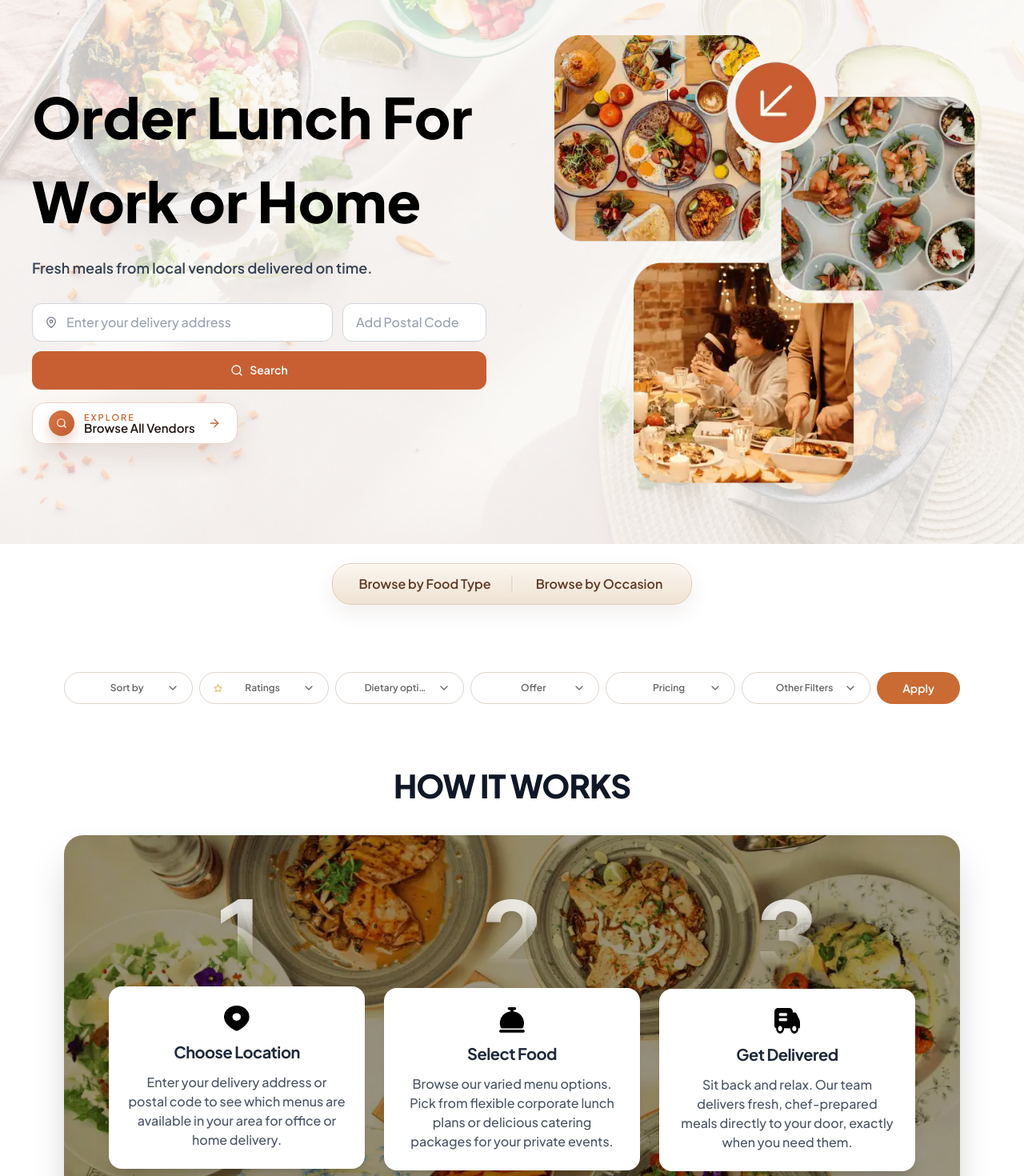
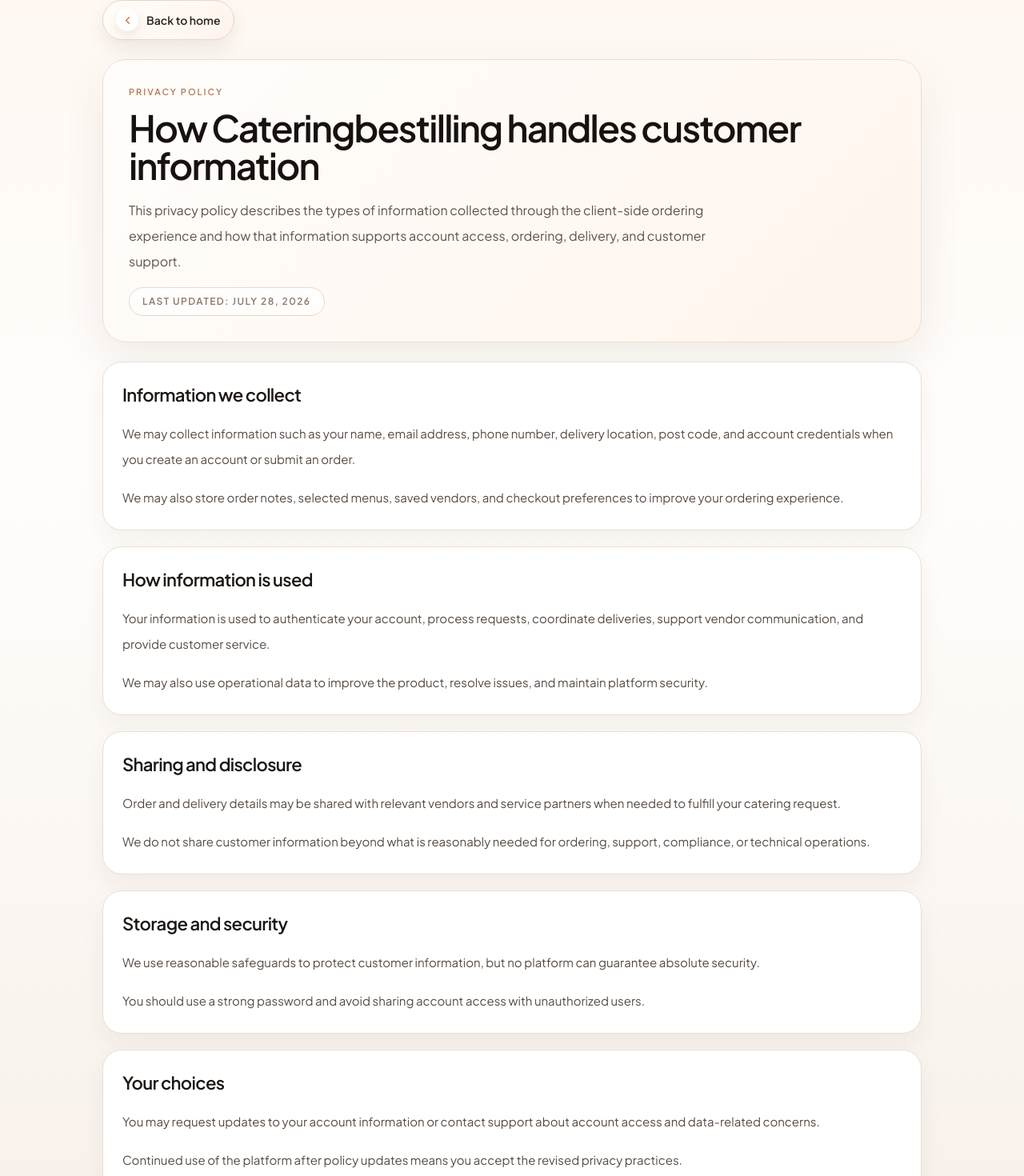
Before and after one commit to MuhammadNoumanAfzal/catering-bestilling-no, a React (Vite) app: page /privacy-policy in a window 1280 px wide. Before the commit this address led to /. Shown: the part 120-1590 px from the top of the page at 80% size. Built offline with nearby package versions, Linux system fonts and the light colour scheme; no server answers.

Commit message:
feat: add Terms and Privacy Policy pages with routing and links in relevant components

```diff
--- a/src/app/router/AppRouter.jsx
+++ b/src/app/router/AppRouter.jsx
@@ -56,6 +56,10 @@ const BrowseOccasionPage = lazy(() =>
   import("../../features/browse/pages/BrowseOccasionPage"),
 );
 const ContactPage = lazy(() => import("../../features/contact/pages/ContactPage"));
+const TermsPage = lazy(() => import("../../features/legal/pages/TermsPage"));
+const PrivacyPolicyPage = lazy(() =>
+  import("../../features/legal/pages/PrivacyPolicyPage"),
+);
 const OrderConfirmedPage = lazy(() =>
   import("../../features/order").then((module) => ({
     default: module.OrderConfirmedPage,
@@ -144,6 +148,8 @@ export default function AppRouter() {
             <Route path="/browse/food-type" element={<BrowseFoodTypePage />} />
             <Route path="/browse/occasion" element={<BrowseOccasionPage />} />
             <Route path="/contact" element={<ContactPage />} />
+            <Route path="/terms-and-conditions" element={<TermsPage />} />
+            <Route path="/privacy-policy" element={<PrivacyPolicyPage />} />
             <Route path="/vendor/:vendorSlug" element={<VendorProfilePage />} />
             <Route
               path="/vendor/:vendorSlug/reviews"
--- a/src/components/shared/Footer.jsx
+++ b/src/components/shared/Footer.jsx
@@ -9,6 +9,8 @@ const footerLinks = [
   { label: "Occasions", to: "/browse/occasion" },
   { label: "Vendors", to: "/vendors/featured" },
   { label: "Contact", to: "/contact" },
+  { label: "Terms", to: "/terms-and-conditions" },
+  { label: "Privacy", to: "/privacy-policy" },
 ];
 
 const socialLinks = [
@@ -107,7 +109,6 @@ export default function Footer() {
 
             <div className="mt-4 flex flex-col gap-1 text-[12px] text-[#ffd9c7] sm:flex-row sm:items-center sm:justify-between">
               <p>© 2026 Cateringbestilling</p>
-              <p>Designed for faster, calmer ordering.</p>
             </div>
           </div>
         </div>
--- a/src/features/auth/flows/sign-up/SignUpPage.jsx
+++ b/src/features/auth/flows/sign-up/SignUpPage.jsx
@@ -147,8 +147,15 @@ export default function SignUpPage() {
 
         <p className="text-[12px] leading-5 text-[#867d75]">
           By creating an account, you agree to our{" "}
-          <Link to="/" className="font-semibold text-[#c85f33]">
-            Terms and Privacy Policy
+          <Link
+            to="/terms-and-conditions"
+            className="font-semibold text-[#c85f33]"
+          >
+            Terms &amp; Conditions
+          </Link>{" "}
+          and{" "}
+          <Link to="/privacy-policy" className="font-semibold text-[#c85f33]">
+            Privacy Policy
           </Link>
           .
         </p>
--- a/src/features/checkOut/components/CheckoutSummaryPanel.jsx
+++ b/src/features/checkOut/components/CheckoutSummaryPanel.jsx
@@ -1,4 +1,5 @@
 import VendorSummaryCard from "./summary/VendorSummaryCard";
+import { Link } from "react-router-dom";
 import {
   formatCurrency,
   getCheckoutTotals,
@@ -64,8 +65,21 @@ export default function CheckoutSummaryPanel({
 
           <div className="mt-3 rounded-[16px] border border-[#ead6ca] bg-white px-4 py-4">
             <p className="type-subpara text-[#8b8580]">
-              I agree to the Terms &amp; Conditions and complete payment for
-              this order.
+              I agree to the{" "}
+              <Link
+                to="/terms-and-conditions"
+                className="font-semibold text-[#c85f33]"
+              >
+                Terms &amp; Conditions
+              </Link>{" "}
+              and{" "}
+              <Link
+                to="/privacy-policy"
+                className="font-semibold text-[#c85f33]"
+              >
+                Privacy Policy
+              </Link>{" "}
+              and complete payment for this order.
             </p>
             <button
               type="button"
--- /dev/null
+++ b/src/features/legal/components/LegalPageLayout.jsx
@@ -0,0 +1,51 @@
+import BackLinkButton from "../../../components/shared/BackLinkButton";
+
+function LegalSection({ title, children }) {
+  return (
+    <section className="rounded-[24px] border border-[#eadfd5] bg-white p-5 shadow-[0_14px_30px_rgba(55,34,19,0.05)] sm:p-6">
+      <h2 className="text-[22px] font-semibold tracking-[-0.03em] text-[#1d1713]">
+        {title}
+      </h2>
+      <div className="mt-4 space-y-4 text-[15px] leading-8 text-[#564b43]">
+        {children}
+      </div>
+    </section>
+  );
+}
+
+export default function LegalPageLayout({
+  eyebrow,
+  title,
+  intro,
+  updatedLabel = "Last updated: July 28, 2026",
+  children,
+}) {
+  return (
+    <main className="min-h-screen bg-[linear-gradient(180deg,#fff8f2_0%,#fffdfb_40%,#f8f1ea_100%)] px-4 py-8 sm:px-6 lg:px-8">
+      <div className="mx-auto max-w-5xl">
+        <BackLinkButton to="/" className="mb-6">
+          Back to home
+        </BackLinkButton>
+
+        <div className="rounded-[30px] border border-[#eadfd5] bg-[linear-gradient(135deg,#fffdfb_0%,#fff5ed_100%)] p-6 shadow-[0_24px_56px_rgba(55,34,19,0.07)] sm:p-8">
+          <p className="text-[11px] font-semibold uppercase tracking-[0.18em] text-[#b37a59]">
+            {eyebrow}
+          </p>
+          <h1 className="mt-3 text-[34px] font-semibold leading-[1.04] tracking-[-0.04em] text-[#17120f] sm:text-[46px]">
+            {title}
+          </h1>
+          <p className="mt-4 max-w-3xl text-[15px] leading-8 text-[#5f534a] sm:text-[16px]">
+            {intro}
+          </p>
+          <p className="mt-4 inline-flex rounded-full border border-[#ead7c9] bg-white/80 px-4 py-2 text-[12px] font-semibold uppercase tracking-[0.12em] text-[#8d7768]">
+            {updatedLabel}
+          </p>
+        </div>
+
+        <div className="mt-6 space-y-5">{children}</div>
+      </div>
+    </main>
+  );
+}
+
+export { LegalSection };
--- /dev/null
+++ b/src/features/legal/pages/PrivacyPolicyPage.jsx
@@ -0,0 +1,68 @@
+import LegalPageLayout, { LegalSection } from "../components/LegalPageLayout";
+
+export default function PrivacyPolicyPage() {
+  return (
+    <LegalPageLayout
+      eyebrow="Privacy Policy"
+      title="How Cateringbestilling handles customer information"
+      intro="This privacy policy describes the types of information collected through the client-side ordering experience and how that information supports account access, ordering, delivery, and customer support."
+    >
+      <LegalSection title="Information we collect">
+        <p>
+          We may collect information such as your name, email address, phone
+          number, delivery location, post code, and account credentials when
+          you create an account or submit an order.
+        </p>
+        <p>
+          We may also store order notes, selected menus, saved vendors, and
+          checkout preferences to improve your ordering experience.
+        </p>
+      </LegalSection>
+
+      <LegalSection title="How information is used">
+        <p>
+          Your information is used to authenticate your account, process
+          requests, coordinate deliveries, support vendor communication, and
+          provide customer service.
+        </p>
+        <p>
+          We may also use operational data to improve the product, resolve
+          issues, and maintain platform security.
+        </p>
+      </LegalSection>
+
+      <LegalSection title="Sharing and disclosure">
+        <p>
+          Order and delivery details may be shared with relevant vendors and
+          service partners when needed to fulfill your catering request.
+        </p>
+        <p>
+          We do not share customer information beyond what is reasonably needed
+          for ordering, support, compliance, or technical operations.
+        </p>
+      </LegalSection>
+
+      <LegalSection title="Storage and security">
+        <p>
+          We use reasonable safeguards to protect customer information, but no
+          platform can guarantee absolute security.
+        </p>
+        <p>
+          You should use a strong password and avoid sharing account access with
+          unauthorized users.
+        </p>
+      </LegalSection>
+
+      <LegalSection title="Your choices">
+        <p>
+          You may request updates to your account information or contact support
+          about account access and data-related concerns.
+        </p>
+        <p>
+          Continued use of the platform after policy updates means you accept
+          the revised privacy practices.
+        </p>
+      </LegalSection>
+    </LegalPageLayout>
+  );
+}
--- /dev/null
+++ b/src/features/legal/pages/TermsPage.jsx
@@ -0,0 +1,67 @@
+import LegalPageLayout, { LegalSection } from "../components/LegalPageLayout";
+
+export default function TermsPage() {
+  return (
+    <LegalPageLayout
+      eyebrow="Terms & Conditions"
+      title="Terms for ordering through Cateringbestilling"
+      intro="These terms explain how customers use the client-side ordering platform, place catering requests, and interact with listed vendors through Cateringbestilling."
+    >
+      <LegalSection title="Using the platform">
+        <p>
+          You may use Cateringbestilling to browse menus, compare vendors, submit
+          order requests, and manage your account details.
+        </p>
+        <p>
+          You agree to provide accurate booking, contact, and delivery
+          information whenever you create an account or place an order.
+        </p>
+      </LegalSection>
+
+      <LegalSection title="Orders and availability">
+        <p>
+          Menu availability, pricing, lead times, and delivery windows can vary
+          by vendor, location, and event date.
+        </p>
+        <p>
+          Submitting an order does not override vendor capacity limits. Orders
+          may be adjusted or declined if delivery timing, staffing, or product
+          availability changes.
+        </p>
+      </LegalSection>
+
+      <LegalSection title="Payments and cancellations">
+        <p>
+          Prices shown in the app may include menu cost, delivery fees, taxes,
+          and optional tips depending on the order type and selected vendor.
+        </p>
+        <p>
+          Cancellation or refund handling may depend on vendor policy, delivery
+          timing, and whether preparation has already started.
+        </p>
+      </LegalSection>
+
+      <LegalSection title="Account responsibilities">
+        <p>
+          You are responsible for maintaining the confidentiality of your login
+          details and for activity performed through your account.
+        </p>
+        <p>
+          We may suspend or restrict access if the platform is used for fraud,
+          abuse, or unlawful activity.
+        </p>
+      </LegalSection>
+
+      <LegalSection title="Support and contact">
+        <p>
+          For customer support, booking changes, or account questions, please
+          use the contact tools available in the client app.
+        </p>
+        <p>
+          Questions about these terms can be directed to the support contact
+          information published on the platform.
+        </p>
+      </LegalSection>
+    </LegalPageLayout>
+  );
+}
```
